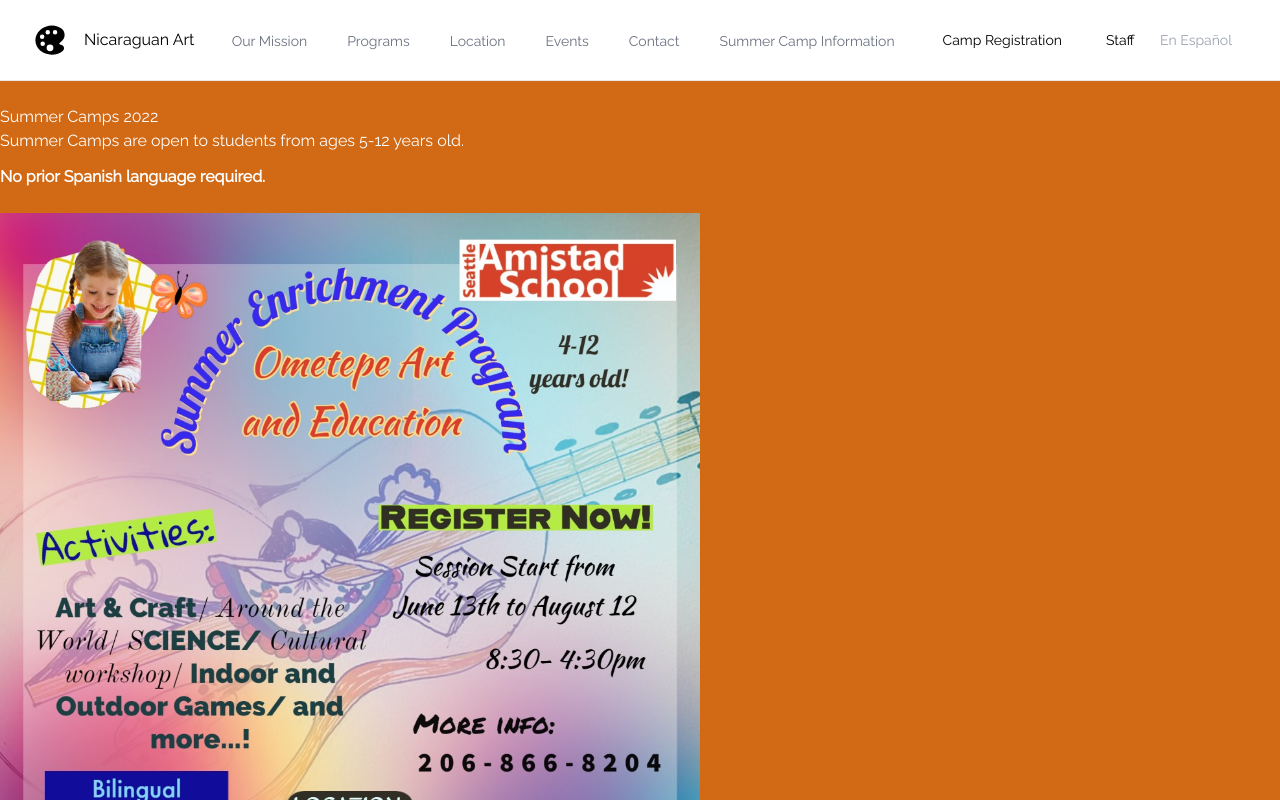
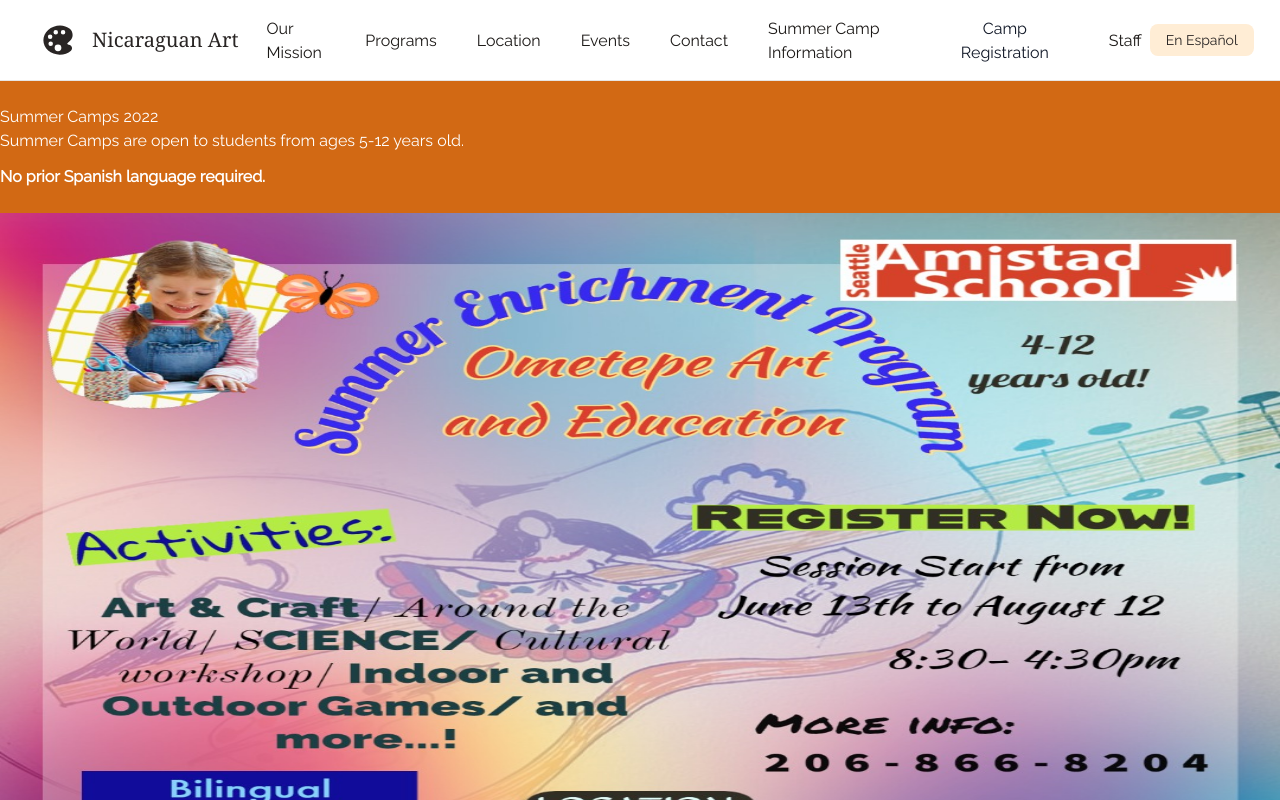
Before and after one commit to papadavis47/ometepe-art-and-education, a Next.js app: page /info/summer-camp in a window 1280 px wide. Shown: the top 800 px of the page. Built offline with nearby package versions, Linux system fonts and the light colour scheme; a web font is replaced by a local one.

Commit message:
Finish tailwind styling on navbar - full functionality achieved

```diff
--- a/components/Construction/Construction.js
+++ b/components/Construction/Construction.js
@@ -5,8 +5,8 @@
   return (
     <>
       <div className='text-center'>
-        <h1 className='mt-6 text-4xl'>{title}</h1>
-        <h2 className='italic'>{spanish ? "En Proceso" : "Under Construction"} 🔨</h2>
+        <h1 className='mt-6 text-4xl text-white'>{title}</h1>
+        <h2 className='italic text-white'>{spanish ? "En Proceso" : "Under Construction"} 🔨</h2>
       </div>
       <section className=''>
         <div className=''></div>
--- a/components/NavBar/NavBar.js
+++ b/components/NavBar/NavBar.js
@@ -18,30 +18,32 @@
   const { spanish, toggleSpanish } = useAppContext();
   return (
     <div className='sticky top-0 z-50'>
-      <Disclosure as='nav' className='bg-white border-b border-gray-200 '>
+      <Disclosure as='nav' className='bg-white border-b border-stone-200 '>
         {({ open }) => (
           <>
-            <div className='max-w-full px-4 mx-auto sm:px-6 lg:px-8'>
+            <div className='max-w-full px-4 mx-auto sm:px-6 lg:px-10'>
               <div className='flex justify-between h-20'>
                 {/* left side of bar */}
-                <div className='flex items-center flex-shrink-0'>
+                <div className='flex items-center flex-shrink-0 text-stone-800'>
                   <MyLink href='/'>
                     <IoColorPalette size={36} style={{ fontWeight: "bold" }} />
                   </MyLink>
                   <MyLink href='/'>
-                    <span className='pl-4'>{spanish ? "Arte Nicaraguense" : "Nicaraguan Art"}</span>
+                    <span className='pl-4 font-serif text-xl'>
+                      {spanish ? "Arte Nicaraguense" : "Nicaraguan Art"}
+                    </span>
                   </MyLink>
                 </div>
 
                 {/* center of bar */}
                 <div className='flex items-center'>
-                  <div className='hidden lg:ml-6 xl:flex xl:space-x-8'>
+                  <div className='hidden flex-shrink-1 lg:ml-6 xl:flex xl:space-x-8'>
                     {!spanish &&
                       navigation.map((item) => (
                         <MyLink
                           key={item.name}
                           href={item.href}
-                          className='inline-flex items-center px-1 pt-1 text-sm font-medium text-gray-500 capitalize border-b-2 border-transparent hover:border-gray-300 hover:text-gray-700'
+                          className='inline-flex items-center px-1 pt-1 text-base font-medium capitalize border-b-2 border-transparent text-stone-900 hover:border-orange-200'
                         >
                           {item.name}
                         </MyLink>
@@ -51,8 +53,7 @@
                         <MyLink
                           key={item.name}
                           href={item.href}
-                          className='inline-flex items-center px-1 pt-1 text-sm font-medium text-gray-500 border-b-2 border-transparent hover:border-gray-300 hover:text-gray-700'
-                          aria-current={item.current ? "page" : undefined}
+                          className='inline-flex items-center px-1 pt-1 text-base font-medium border-b-2 border-transparent text-stone-900 hover:border-orange-200'
                         >
                           {item.name}
                         </MyLink>
@@ -62,9 +63,11 @@
                     <div className='flex items-center'>
                       <Menu as='div' className='relative ml-3'>
                         <div>
-                          <Menu.Button className='flex items-center max-w-xs text-sm bg-white rounded-full focus:outline-none focus:ring-2 focus:ring-offset-2 focus:ring-indigo-500'>
+                          <Menu.Button className='flex items-center max-w-xs p-2 pb-1 bg-white rounded-full focus:outline-none focus:ring-2 focus:ring-offset-4 focus:ring-orange-100'>
                             <span className='sr-only'>Camp Registration</span>
-                            <p>{spanish ? "Registro de Campamento" : "Camp Registration"}</p>
+                            <p className='text-base font-medium text-gray-900 border-b-2 border-transparent hover:border-orange-200'>
+                              {spanish ? "Registro de Campamento" : "Camp Registration"}
+                            </p>
                           </Menu.Button>
                         </div>
                         <Transition
@@ -85,7 +88,7 @@
                                       href={item.href}
                                       className={classNames(
                                         active ? "bg-gray-100" : "",
-                                        "block px-4 py-2 text-sm text-gray-700"
+                                        "block px-4 py-2 text-sm text-stone-800"
                                       )}
                                       target='_blank'
                                       rel='noreferrer'
@@ -103,7 +106,7 @@
                                       href={item.href}
                                       className={classNames(
                                         active ? "bg-gray-100" : "",
-                                        "block px-4 py-2 text-sm text-gray-700"
+                                        "block px-4 py-2 text-sm text-stone-800"
                                       )}
                                       target='_blank'
                                       rel='noreferrer'
@@ -122,9 +125,11 @@
                     <div className='flex items-center'>
                       <Menu as='div' className='relative ml-3'>
                         <div>
-                          <Menu.Button className='flex items-center max-w-xs text-sm bg-white rounded-full focus:outline-none focus:ring-2 focus:ring-offset-2 focus:ring-indigo-500'>
+                          <Menu.Button className='flex items-center max-w-xs p-2 pb-1 bg-white rounded-full focus:outline-none focus:ring-2 focus:ring-offset-2 focus:ring-orange-100'>
                             <span className='sr-only'>Staff Members</span>
-                            <p>{spanish ? "Personal" : "Staff"}</p>
+                            <p className='text-base font-medium border-b-2 border-transparent text-stone-900 hover:border-orange-200'>
+                              {spanish ? "Personal" : "Staff"}
+                            </p>
                           </Menu.Button>
                         </div>
                         <Transition
@@ -144,7 +149,7 @@
                                     href={item.href}
                                     className={classNames(
                                       active ? "bg-gray-100" : "",
-                                      "block px-4 py-2 text-sm text-gray-700"
+                                      "block px-4 py-2 text-sm text-stone-800"
                                     )}
                                   >
                                     {item.text}
@@ -164,16 +169,16 @@
                 <div className='flex items-center'>
                   <button
                     type='button'
-                    className='hidden p-1 ml-auto text-gray-400 bg-white xl:inline-block hover:text-gray-500'
+                    className='flex-shrink-0 hidden p-1 ml-auto bg-orange-100 rounded-lg text-stone-800 xl:inline-block hover:text-stone-800'
                     onClick={toggleSpanish}
                   >
                     <span className='sr-only'>Toggle Spanish</span>
                     <span className='p-3 text-sm'>{spanish ? "English" : "En Español"}</span>
                   </button>
                 </div>
-                <div className='flex items-center -mr-2 md:hidden'>
+                <div className='flex items-center -mr-2 lg:hidden'>
                   {/* Mobile menu button */}
-                  <Disclosure.Button className='inline-flex items-center justify-center p-2 text-gray-400 bg-white rounded-md hover:text-gray-500 hover:bg-gray-100 focus:outline-none focus:ring-2 focus:ring-offset-2 focus:ring-indigo-500'>
+                  <Disclosure.Button className='inline-flex items-center justify-center p-2 text-gray-400 bg-white rounded-md hover:text-gray-500 hover:bg-gray-100 focus:outline-none focus:ring-2 focus:ring-offset-2 focus:ring-orange-100'>
                     <span className='sr-only'>Open main menu</span>
                     {open ? (
                       <XIcon className='block w-6 h-6' aria-hidden='true' />
@@ -185,7 +190,7 @@
               </div>
             </div>
 
-            <Disclosure.Panel className='sm:hidden'>
+            <Disclosure.Panel className='h-screen lg:hidden'>
               <div className='pt-2 pb-3 space-y-1'>
                 {!spanish &&
                   navigation.map((item) => (
@@ -193,7 +198,7 @@
                       key={item.name}
                       as={MyLink}
                       href={item.href}
-                      className='block py-2 pl-3 pr-4 text-base font-medium text-gray-600 capitalize border-l-4 border-indigo-500 bg-indigo-50 hover:bg-gray-50 hover:border-gray-300 hover:text-gray-800'
+                      className='block py-2 pl-3 pr-4 text-base font-medium capitalize border-l-4 border-indigo-500 text-stone-700 bg-indigo-50 hover:bg-gray-50 hover:border-gray-300 hover:text-stone-800'
                     >
                       {item.name}
                     </Disclosure.Button>
--- a/pages/info/summer-camp.js
+++ b/pages/info/summer-camp.js
@@ -17,14 +17,12 @@
         <strong className='has-text-light'>No prior Spanish language required.</strong>
       </p>
       <div className='flex flex-col my-6'>
-        <figure className='image'>
         <Image
           src='/new-flyer.jpeg'
           width={700}
           height={700}
           alt='Flyer for summer camp information'
         />
-        </figure>
       </div>
       <p className='mt-3'>
         Our Ometepe summer camp has been designed to accommodate your family’s schedule, offering
```
Also changed, not shown: 1 other file (tests, documents, lock files or other folders). Lines whose indentation alone changed are shown as unchanged.
